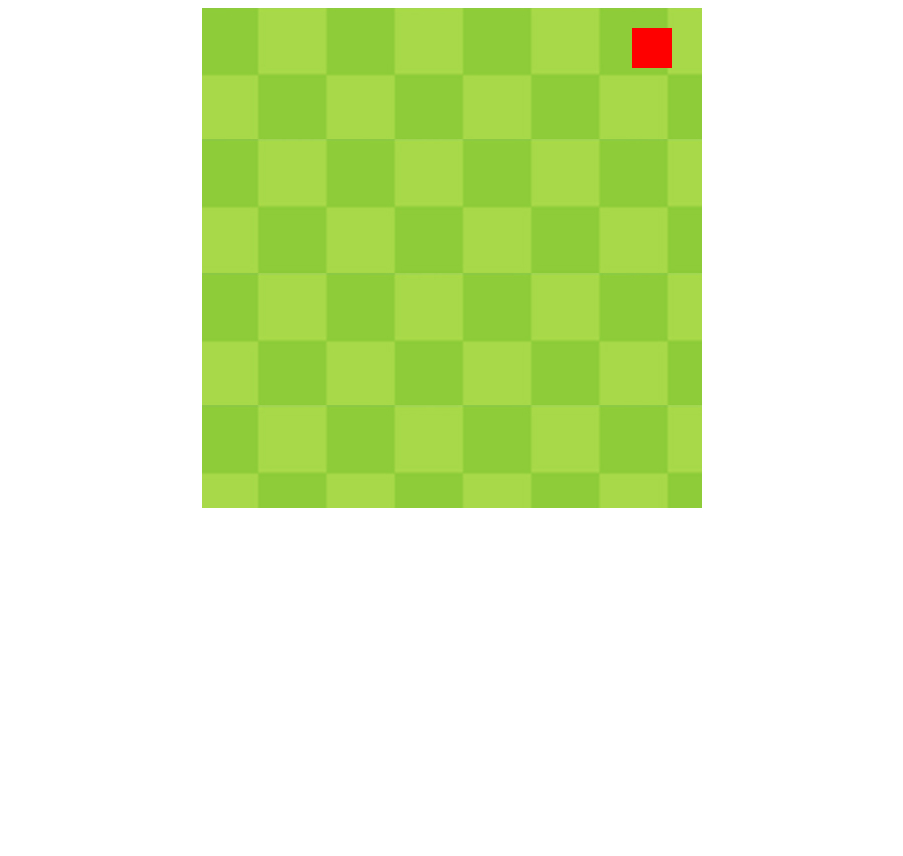
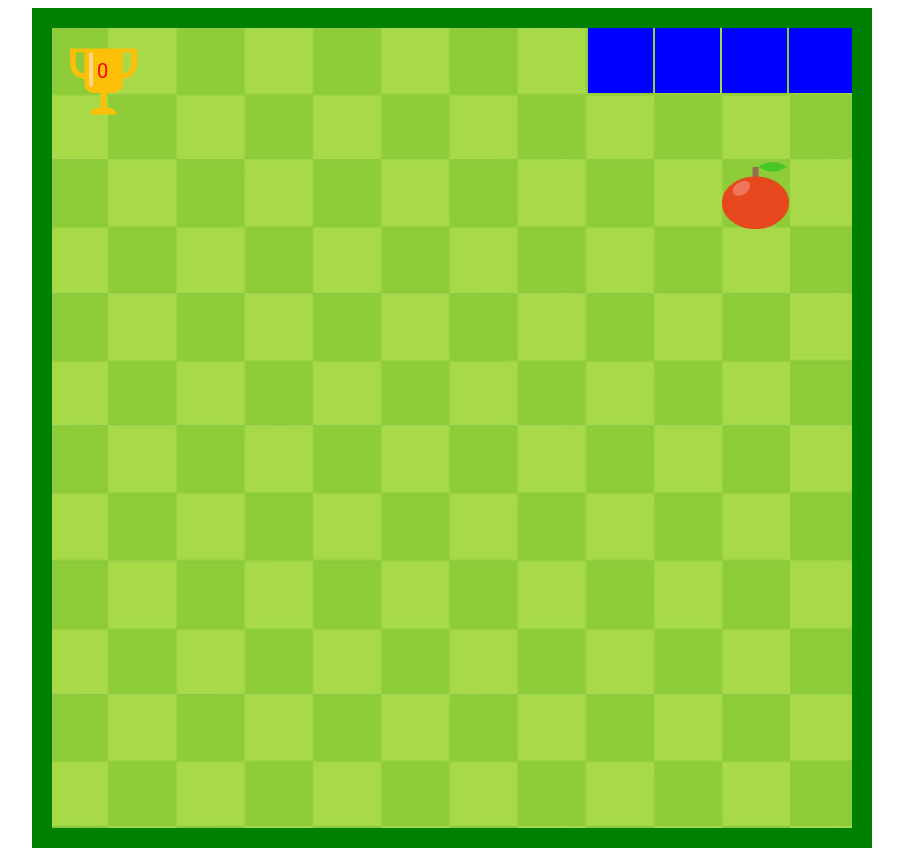
Before and after one commit to C2c-oops/Gamorithm, a website: page public/views/snake.html in a window 1280 px wide. Shown: the whole page, without its empty margins (188-1091 px from the left). Before the commit the page ends 800 px from the top, so only its background shows below. Drawn offline with Linux system fonts and the light colour scheme.

Commit message:
:tada: Done: Completed snake game

```diff
--- a/public/javascripts/snake.js
+++ b/public/javascripts/snake.js
@@ -1,36 +1,148 @@
 function init() {
-	const canvas = document.getElementById("gamecanvas");
-	W = canvas.width = 500;
-	H = canvas.height = 500;
+	canvas = document.getElementById("gamecanvas");
+	W = canvas.width = 800;
+	H = canvas.height = 800;
+	pen = canvas.getContext('2d');
+	cell_size = 67;
 	game_over = false;
+	score = 0;
+	food_img = new Image();
+	food_img.src = "../assets/apple.png";
 
-	pen = canvas.getContext('2d')
-	rect = {
-		x: 20,
-		y: 20,
-		w: 40,
-		h: 40,
-		speed: 10,
+	tropy_img = new Image();
+	tropy_img.src = "../assets/trophy.png";
+
+	food = getRandomFood();
+	snake = {
+		init_len: 5,
+		color: "blue",
+		cells: [],
+		direction: "right",
+
+		createSnake:function() {
+			for(var i = this.init_len; i>0; i--) {
+				this.cells.push({x:i, y:0});
+			}
+		},
+
+		drawSnake:function() {
+			for(var i=0; i<this.cells.length; i++) {
+				pen.fillStyle = this.color;
+				pen.fillRect(
+					this.cells[i].x*cell_size,
+					this.cells[i].y*cell_size,
+					cell_size-2,
+					cell_size-2
+					);
+				}
+			},
+
+		movesnake:function() {
+			console.log("moving snake");
+			var headX = this.cells[0].x;
+			var headY = this.cells[0].y;
+
+			if (headX == food.x && headY == food.y) {
+				console.log("food eaten");
+				food = getRandomFood();
+				score++;
+			}
+			else {
+				this.cells.pop();
+			}
+
+			var nextX, nextY;
+			if (this.direction == "right") {
+				nextX = headX+1;
+				nextY = headY;
+			}
+			else if (this.direction == "left") {
+				nextX = headX-1;
+				nextY = headY;
+			}
+			else if (this.direction == "down") {
+				nextX = headX;
+				nextY = headY + 1;
+			}
+			else if (this.direction == "up") {
+				nextX = headX;
+				nextY = headY - 1;
+			}
+
+			this.cells.unshift({x:nextX, y:nextY});
+
+			var lastX = Math.round(W/cell_size);
+			var lastY = Math.round(H/cell_size);
+
+			if (this.cells[0].x < 0 || this.cells[0].y < 0 || this.cells[0].x > lastX || this.cells[0].y > lastY) {
+				game_over = true;
+			}
+		}
 	};
+
+	snake.createSnake();
+	function keyPressed(e) {
+		console.log("key pressed", e.key);
+		if (e.key == "ArrowRight") {
+			snake.direction = "right";
+		}
+		else if (e.key == "ArrowLeft") {
+			snake.direction = "left";
+		}
+		else if (e.key == "ArrowDown") {
+			snake.direction = "down";
+		}
+		else if (e.key == "ArrowUp") {
+			snake.direction = "up";
+		}
+	}
+	document.addEventListener('keydown', keyPressed);
 
 }
 
 function draw() {
-	pen.clearRect(0,0,W,H)
-	pen.fillRect(rect.x, rect.y, rect.w, rect.h);
-	pen.fillStyle = "Red";
+	/* pen.clearRect(0,0,W,H)
+	pen.fillRect(snake.x, snake.y, snake.w, snake.h);
+	pen.fillStyle = "Red"; */
+	pen.clearRect(0,0,W,H);
+	snake.drawSnake();
+
+	pen.fillStyle = food.color;
+	pen.drawImage(food_img, food.x*cell_size, food.y*cell_size, cell_size, cell_size);
+
+	pen.drawImage(tropy_img, 18, 20, cell_size, cell_size);
+	pen.fillStyle = "red";
+	pen.font = "20px Roboto";
+	pen.fillText(score, 45, 50);
 }
 
 function update() {
-	rect.x += rect.speed;
-	if(rect.x>W-rect.w || rect.x < 0) {
-		rect.speed *= -1;
+	/* snake.x += snake.speed;
+	if(snake.x>W-snake.w || snake.x < 0) {
+		snake.speed *= -1;
+	} */
+
+	snake.movesnake();
+
+}
+
+function getRandomFood() {
+	var foodX = Math.round(Math.random()*(W-cell_size)/cell_size);
+	var foodY = Math.round(Math.random()*(H-cell_size)/cell_size);
+
+	var food = {
+		x:foodX,
+		y:foodY,
+		color:"red",
 	}
+	return food;
 }
 
 function gameLoop() {
 	if(game_over == true) {
 		clearInterval(move);
+		alert("Game Over");
+		return;
 	}
 	console.log("in gameLoop")
 	draw();
--- a/public/stylesheets/snake.css
+++ b/public/stylesheets/snake.css
@@ -3,4 +3,5 @@
 	margin-left: auto;
 	margin-right: auto;
 	display: block;
+	border: 20px solid green;
 }
```
